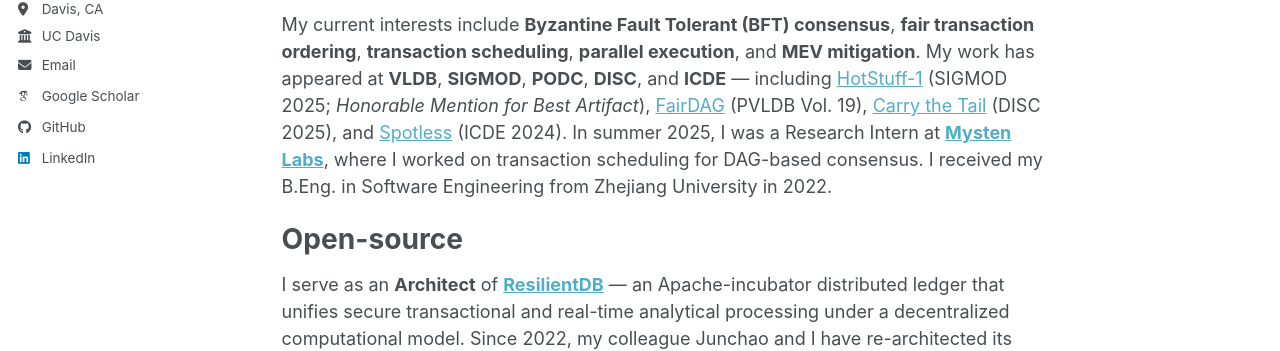
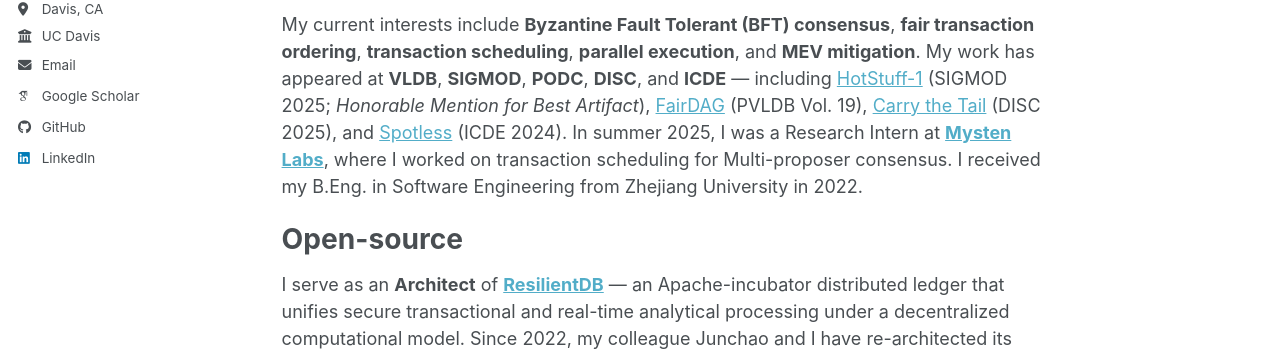
Before and after one commit to DakaiKang/dakaikang.github.io, a Jekyll site: the page built from _pages/about.md, in a window 1280 px wide and 1189 px high. Shown: the part 365-716 px from the top of the window. Built offline with Jekyll 4.4.1, drawn with Linux system fonts in a browser that asks for light colours; some web fonts are replaced; a script bundle is joined from its source files by our own code; library files that are not in the unit come from our copies.

Commit message:
Rephrase Mysten Labs internship: "Multi-proposer" not "DAG-based"
Change the consensus descriptor in the internship summary across the
CV PDF, CV page, and About bio.

Co-Authored-By: Claude Opus 4.7 (1M context) <noreply@anthropic.com>

```diff
--- a/_pages/about.md
+++ b/_pages/about.md
@@ -12,7 +12,7 @@ redirect_from:
 
 I am a Ph.D. candidate in Computer Science at the [Exploratory Systems Lab](https://expolab.org) (ExpoLab), UC Davis, advised by [Prof. Mohammad Sadoghi](https://expolab.org). My research designs and builds high-performance, fault-tolerant distributed systems that remain resilient under adversarial conditions — the foundations of next-generation blockchain infrastructure.
 
-My current interests include **Byzantine Fault Tolerant (BFT) consensus**, **fair transaction ordering**, **transaction scheduling**, **parallel execution**, and **MEV mitigation**. My work has appeared at **VLDB**, **SIGMOD**, **PODC**, **DISC**, and **ICDE** — including [HotStuff-1](https://dl.acm.org/doi/10.1145/3725308) (SIGMOD 2025; *Honorable Mention for Best Artifact*), [FairDAG](https://www.vldb.org/pvldb/vol19/p265-kang.pdf) (PVLDB Vol. 19), [Carry the Tail](https://doi.org/10.4230/LIPIcs.DISC.2025.59) (DISC 2025), and [Spotless](https://ieeexplore.ieee.org/document/10597971/) (ICDE 2024). In summer 2025, I was a Research Intern at [**Mysten Labs**](https://www.mystenlabs.com), where I worked on transaction scheduling for DAG-based consensus. I received my B.Eng. in Software Engineering from Zhejiang University in 2022.
+My current interests include **Byzantine Fault Tolerant (BFT) consensus**, **fair transaction ordering**, **transaction scheduling**, **parallel execution**, and **MEV mitigation**. My work has appeared at **VLDB**, **SIGMOD**, **PODC**, **DISC**, and **ICDE** — including [HotStuff-1](https://dl.acm.org/doi/10.1145/3725308) (SIGMOD 2025; *Honorable Mention for Best Artifact*), [FairDAG](https://www.vldb.org/pvldb/vol19/p265-kang.pdf) (PVLDB Vol. 19), [Carry the Tail](https://doi.org/10.4230/LIPIcs.DISC.2025.59) (DISC 2025), and [Spotless](https://ieeexplore.ieee.org/document/10597971/) (ICDE 2024). In summer 2025, I was a Research Intern at [**Mysten Labs**](https://www.mystenlabs.com), where I worked on transaction scheduling for Multi-proposer consensus. I received my B.Eng. in Software Engineering from Zhejiang University in 2022.
 
 Open-source
 ======
```
Also changed, not shown: _pages/cv.md (+1 -1 lines), 1 other file.
